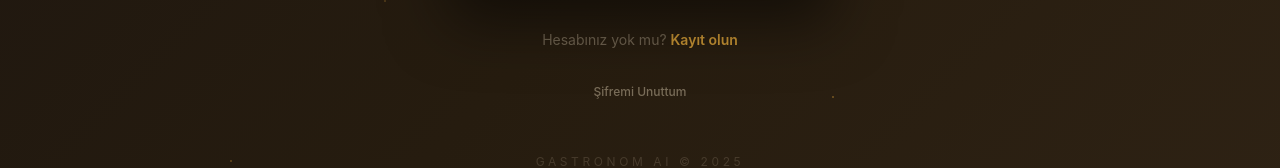
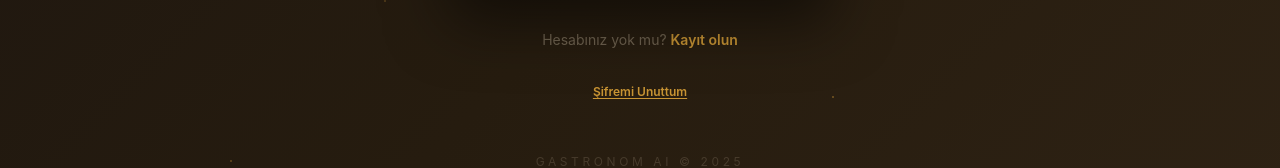
Before and after one commit to kptibrahim/akilli-restoran, a Next.js app: page /auth/giris in a window 1280 px wide. Shown: the part 560-728 px from the top of the page. Built offline with nearby package versions, Linux system fonts and the light colour scheme.

Commit message:
fix: şifremi unuttum linkini daha görünür yap (altın rengi + alt çizgi)

```diff
--- a/app/auth/giris/page.tsx
+++ b/app/auth/giris/page.tsx
@@ -162,7 +162,7 @@ export default async function GirisPage({
               Kayıt olun
             </a>
           </p>
-          <a href="/auth/sifre-sifirla" className="text-xs font-medium" style={{ color: "rgba(245,230,200,0.4)" }}>
+          <a href="/auth/sifre-sifirla" className="text-xs font-semibold underline underline-offset-2" style={{ color: "#C89434" }}>
             Şifremi Unuttum
           </a>
         </div>
```
